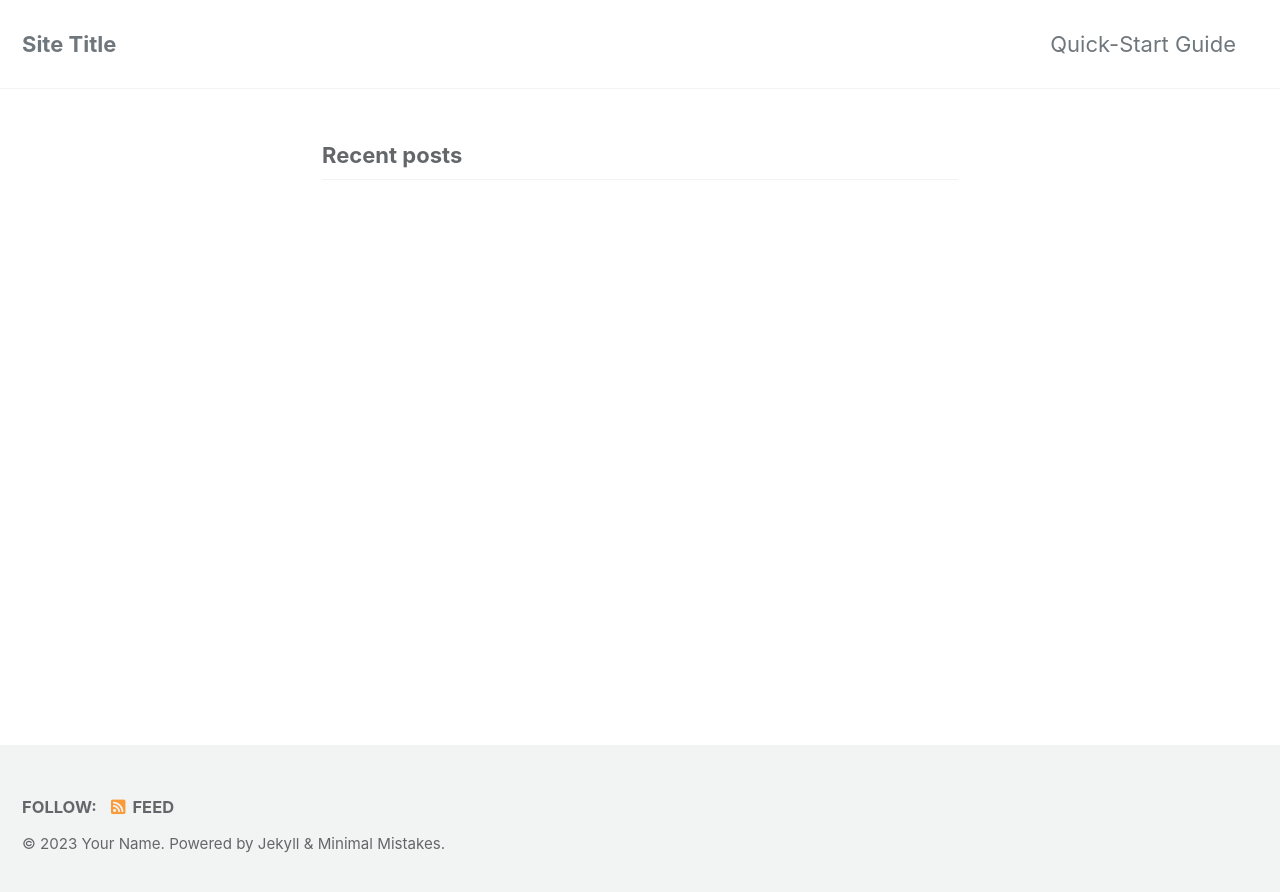
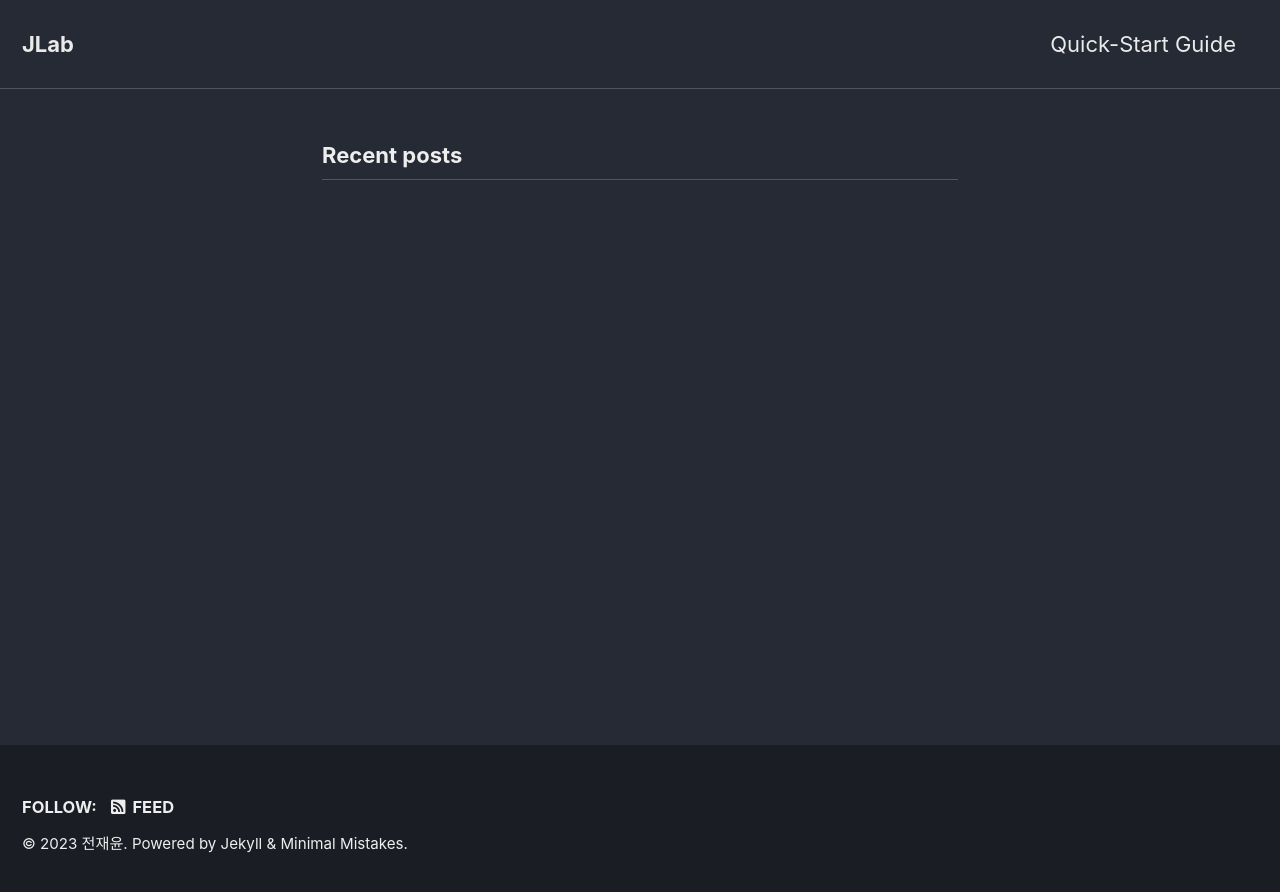
Before and after one commit to Jaeyoon12190586/JLab.github.io, a Jekyll site: the page built from index.md, in a window 1280 px wide. Shown: the top 892 px of the page. Built offline with Jekyll 4.4.1, drawn with Linux system fonts in a browser that asks for light colours; cached includes are drawn as plain includes; the list of posts is cut into pages by our own code.

Commit message:
2023-12-01

```diff
--- a/_config.yml
+++ b/_config.yml
@@ -12,15 +12,15 @@
 
 # theme                  : "minimal-mistakes-jekyll"
 # remote_theme           : "mmistakes/minimal-mistakes"
-minimal_mistakes_skin    : "default" # "air", "aqua", "contrast", "dark", "dirt", "neon", "mint", "plum", "sunrise"
+minimal_mistakes_skin    : "dark" # "air", "aqua", "contrast", "dark", "dirt", "neon", "mint", "plum", "sunrise"
 
 # Site Settings
 locale                   : "en-US"
-title                    : "Site Title"
+title                    : "JLab"
 title_separator          : "-"
 subtitle                 : # site tagline that appears below site title in masthead
-name                     : "Your Name"
-description              : "An amazing website."
+name                     : "전재윤"
+description              : "목표! 하루에 하나씩 올리기"
 url                      : "https://Jaeyoon121190586.github.io"
 baseurl                  : # the subpath of your site, e.g. "/blog"
 repository               : "Jaeyoon12190586/Jaeyoon12190586"
```
